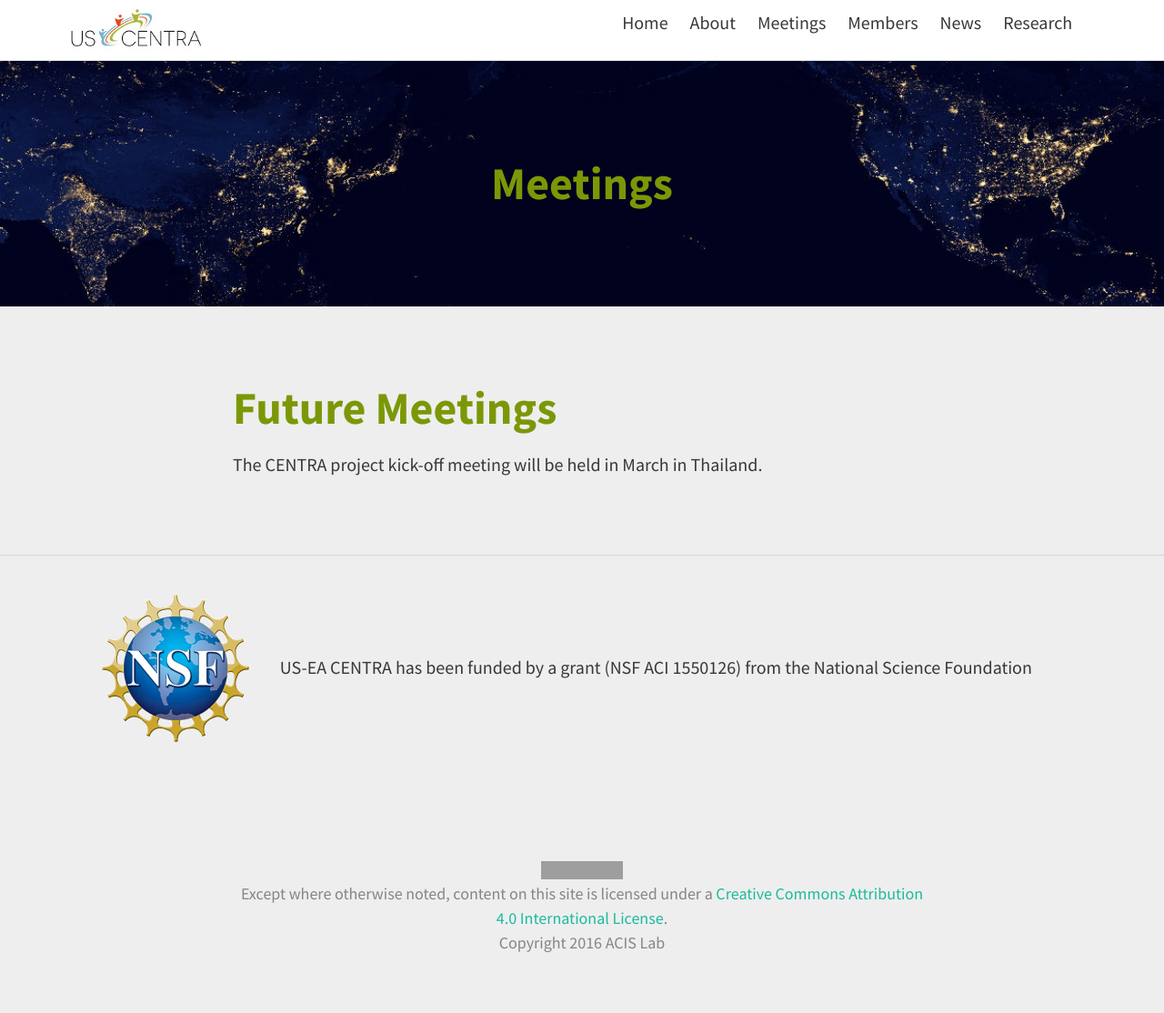
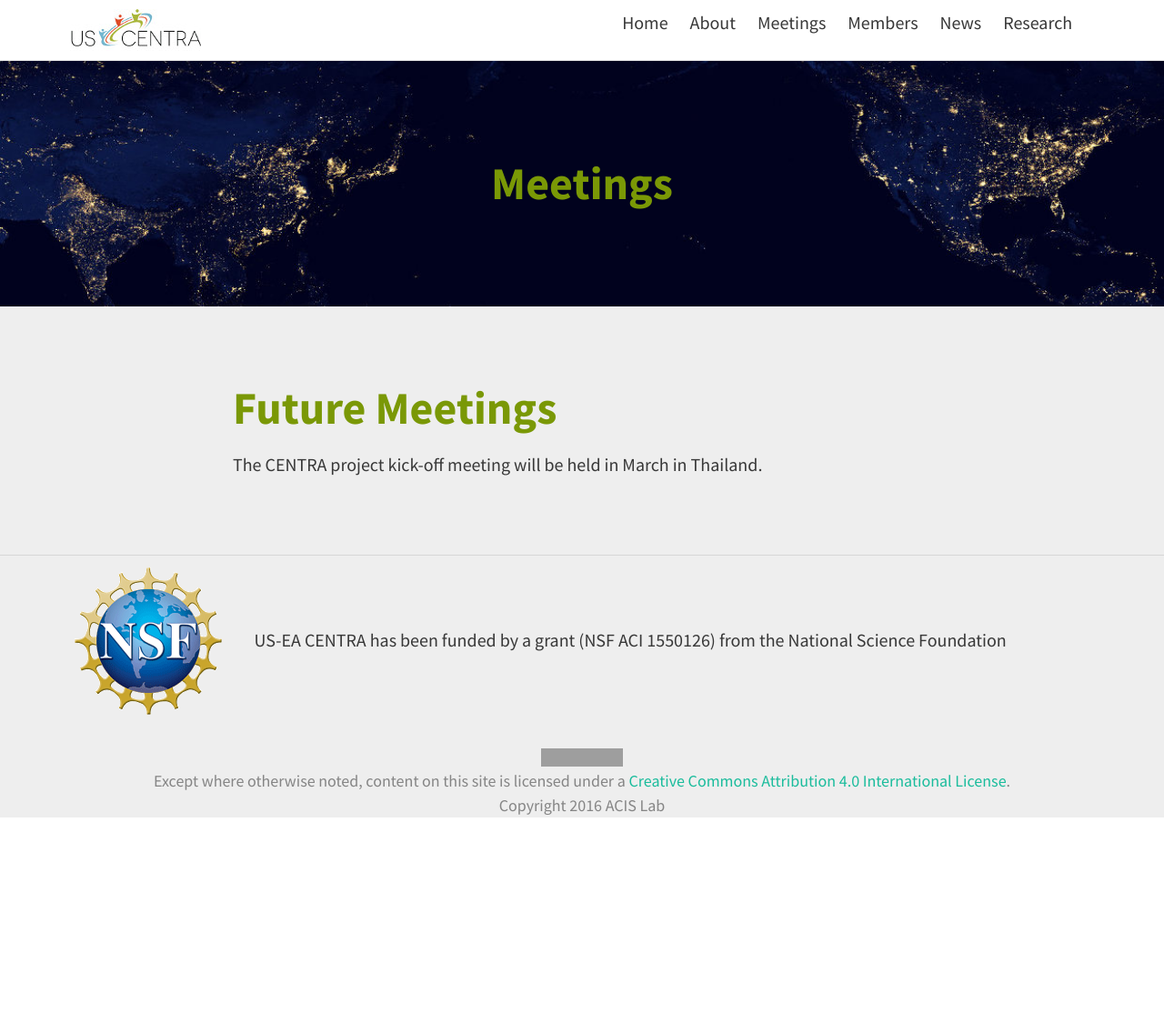
Before and after one commit to hmchou56/centra8, a Jekyll site: the page built from meetings.md, in a window 1280 px wide. Shown: the whole page at 91% size. Built offline with Jekyll 4.4.1, drawn with Linux system fonts in a browser that asks for light colours; nearby versions of some CDN libraries; after the commit the page ends 900 px from its top, so only the background shows below that; grey boxes are pictures that could not be loaded.

Commit message:
tighten up footer whitespace

```diff
--- a/_includes/footer.html
+++ b/_includes/footer.html
@@ -1,21 +1,20 @@
-<div class="container">
+<footer class="container">
 	<p class="NSF_footer">
 		<img align="left" src="/img/nsf1.gif">
 		{{ site.NSF_footer_text }}
 	</p>
-</div>
 
 {% if site.theme.katex %}
 <script src="{{ "/js/katex_init.js" | prepend: site.baseurl }}"></script>
 {% endif %}
 
 {% if site.theme.footer_text %}
-<footer class="site-footer">
-	<p class="text">{{ site.theme.footer_text }}</p>
-</footer>
+<div class="site-footer">
+	<p>{{ site.theme.footer_text }}</p>
+</div>
 {% endif %}
 
-
+</footer>
 
 
 <!-- Bootstrap core JavaScript
--- a/_sass/includes/_footer.scss
+++ b/_sass/includes/_footer.scss
@@ -1,5 +1,4 @@
 .site-footer {
-  @extend %padding-regular;
   display: inline-block;
   text-align: center;
   width: 100%;
--- a/css/centra.css
+++ b/css/centra.css
@@ -40,7 +40,7 @@
 		{
 			display: flex;
     		align-items: center;
-    		padding: 2em;
+    		padding: .5em;
 		}
 
 		.jumbotron
```
